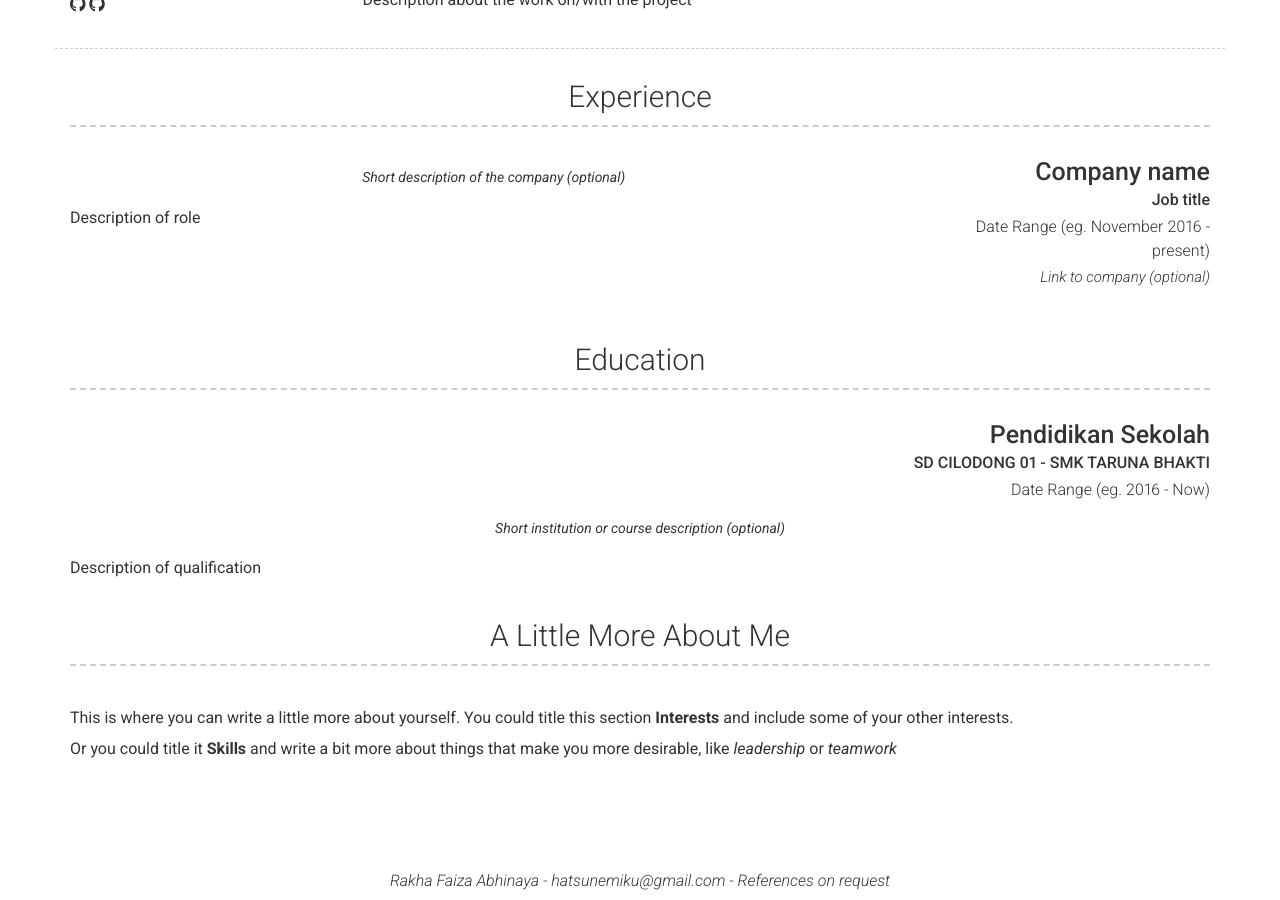
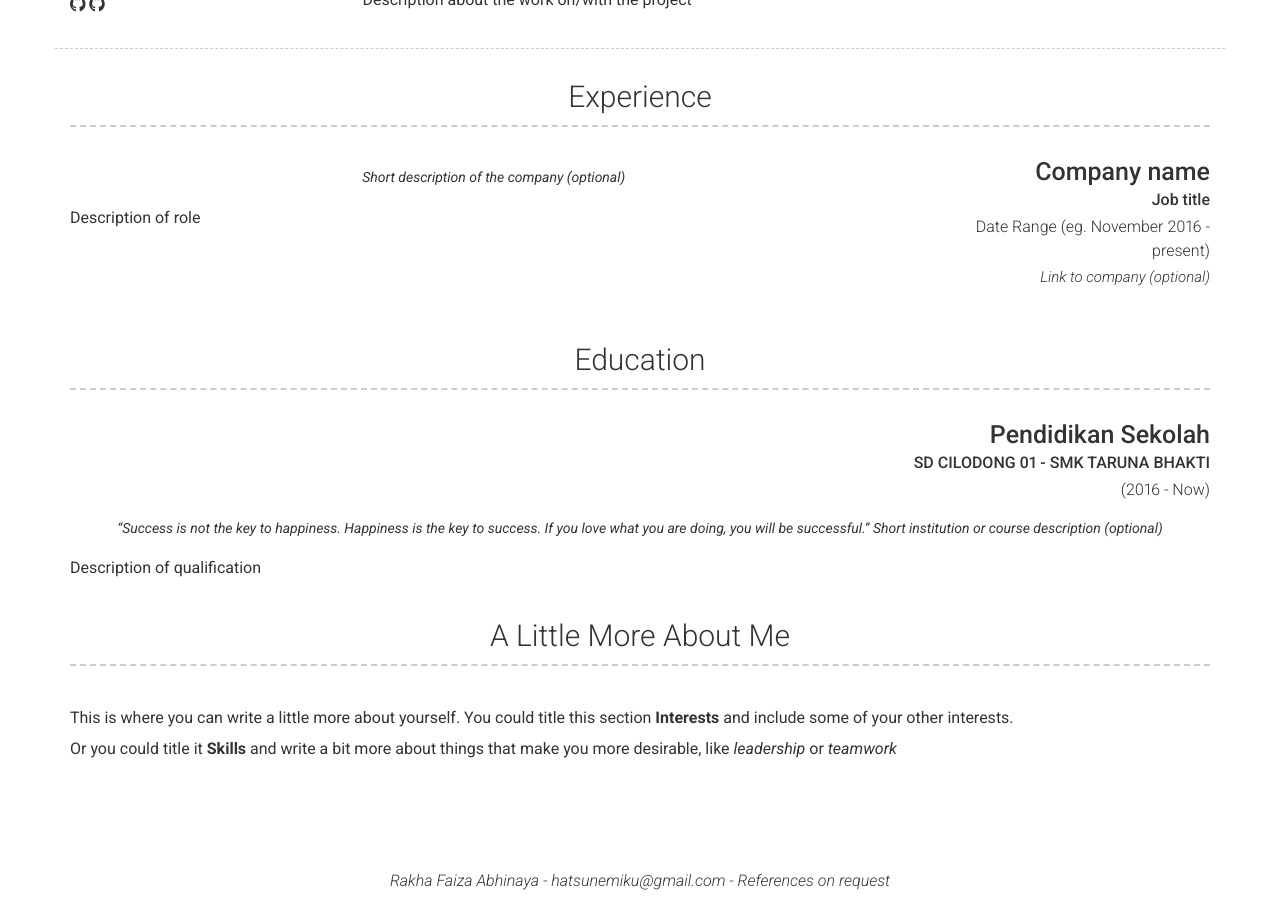
Before and after one commit to justfazrakh/websitecv, a Jekyll site: the page built from index.md, in a window 1280 px wide and 900 px high, scrolled down 923 px. Built offline with Jekyll 4.4.1, drawn with Linux system fonts in a browser that asks for light colours; nearby versions of some CDN libraries.

Commit message:
Update _config.yml

```diff
--- a/_config.yml
+++ b/_config.yml
@@ -101,8 +101,8 @@ content:
       - layout: top-right
         title: Pendidikan Sekolah
         sub_title: SD CILODONG 01 - SMK TARUNA BHAKTI
-        caption: Date Range (eg. 2016 - Now)
-        quote: >
+        caption: (2016 - Now)
+        quote: “Success is not the key to happiness. Happiness is the key to success. If you love what you are doing, you will be successful.”
           Short institution or course description (optional)
         description: | # this will include new lines to allow paragraphs
           Description of qualification
```
